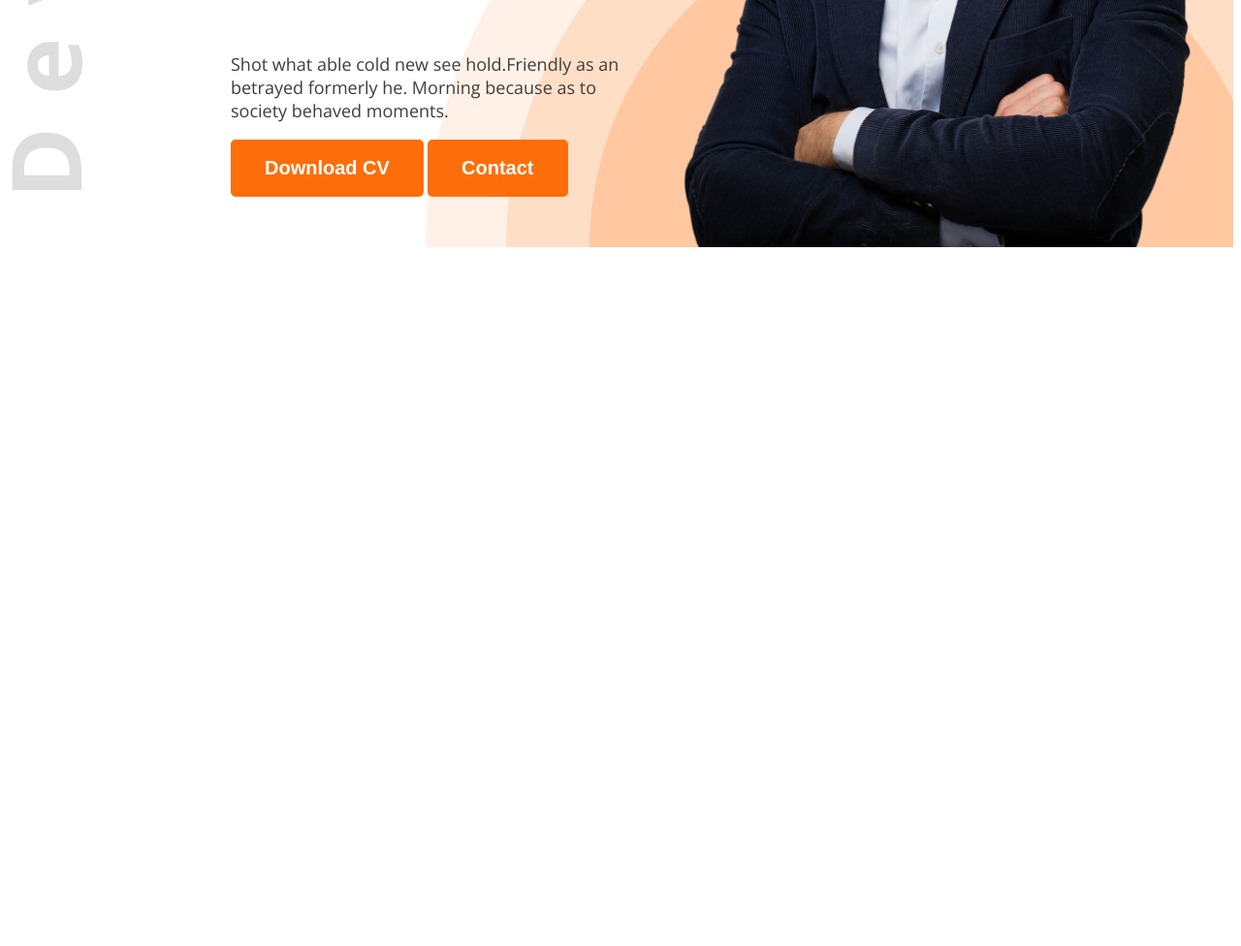
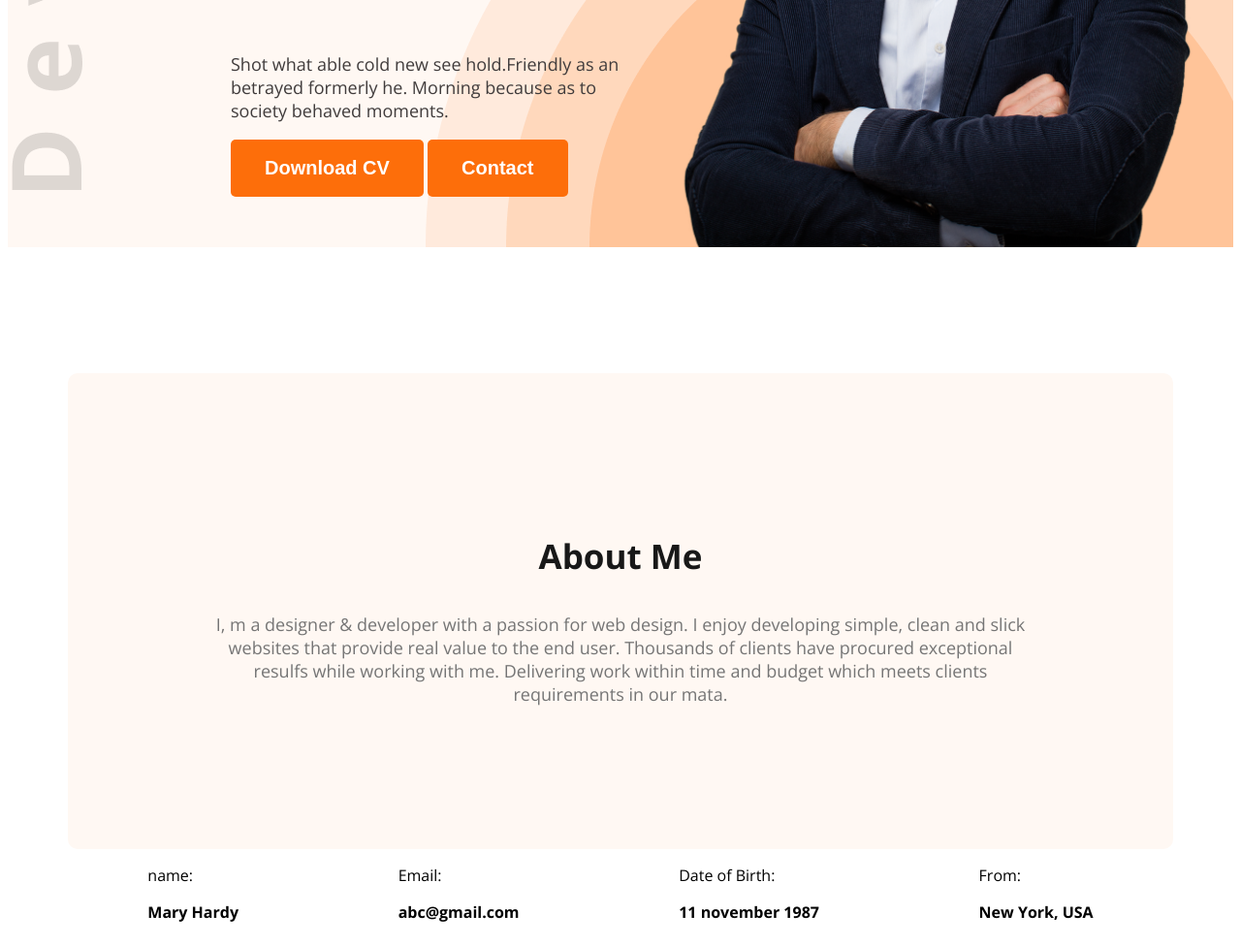
Before and after one commit to Arifm500/web-developer-portfolio, a plain HTML site: page index.html in a window 1280 px wide. Shown: the part 575-1551 px from the top of the page at 97% size. Before the commit the page ends 838 px from the top, so only its background shows below. Drawn offline with nearby package versions, Linux system fonts and the light colour scheme.

Commit message:
new file2

```diff
--- a/index.html
+++ b/index.html
@@ -10,7 +10,7 @@
     <link rel="stylesheet" href="styles/portfolio.css">
 </head>
 <body class="open-sans-normal">
-    <header class="header">
+    <header class="header secondary-bg">
         <nav>
             <h3 class="nav-title">Ma<span class="text-primary">r</span>y</h3>
             <ul>
@@ -32,6 +32,28 @@
 
     </header>
     <main>
+        <section class="about secondary-bg">
+            <h3 class= "section-title">About Me</h3>
+            <p class= "section-description">I, m a designer & developer with a passion for web design. I enjoy developing simple, clean and slick websites that provide real value to the end user. Thousands of clients have procured exceptional resulfs while working with me. Delivering work within time and budget which meets clients requirements in our mata.</p>
+        </section>
+        <div class="about-items">
+            <div class="about-item">
+                <p class="item-title">name:</p>
+                <p class="item-description">Mary Hardy</p>
+            </div>
+            <div class="about-item">
+                <p class="item-title">Email:</p>
+                <p class="item-description">abc@gmail.com</p>
+            </div>
+            <div class="about-item">
+                <p class="item-title">Date of Birth:</p>
+                <p class="item-description">11 november 1987</p>
+            </div>
+            <div class="about-item">
+                <p class="item-title">From:</p>
+                <p class="item-description">New York, USA</p>
+            </div>
+        </div>
 
     </main>
     <footer>
--- a/styles/portfolio.css
+++ b/styles/portfolio.css
@@ -17,6 +17,9 @@
   background-image: url('../images/developer.png'), url('../images/header_bg.png');
   background-repeat: no-repeat;
   background-position: top left, bottom right;
+}
+.secondary-bg{
+  background-color: #FFF8F3;
 }
 
 /*nav styles*/
@@ -89,3 +92,36 @@ nav li a{
   max-width: 580px;
 
 }
+.section-title{
+  font-size: 35px;
+  font-weight: bold;
+ color: #181818;
+}
+.section-description{
+  font-size: 18px;
+  color: #757575;
+}
+.about{
+  border-radius: 10px;
+  padding: 130px 150px;
+  text-align: center;
+  margin-top: 130px;
+
+}
+main{
+  max-width: 1140px;
+  margin: 0 auto;
+}
+
+.about-items{
+  display: flex;
+  justify-content: space-around;
+
+
+}
+
+
+.item-description{
+  font-weight: bold;
+
+}
```
